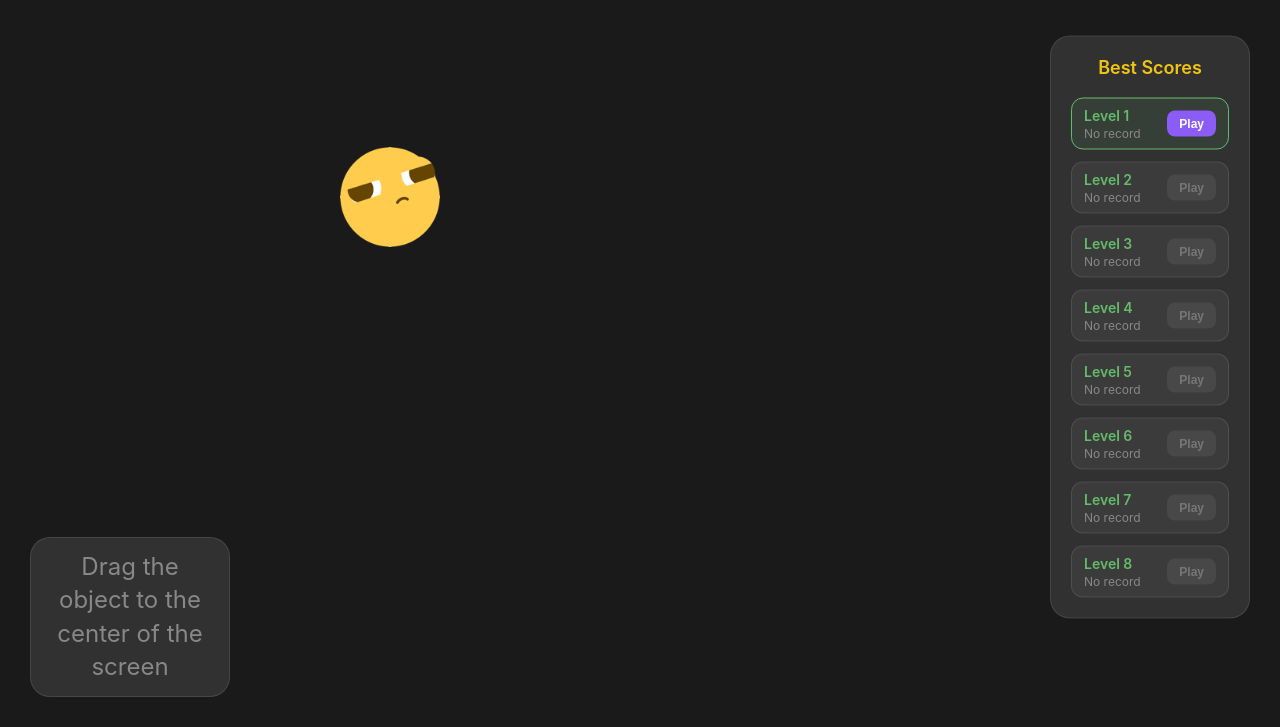
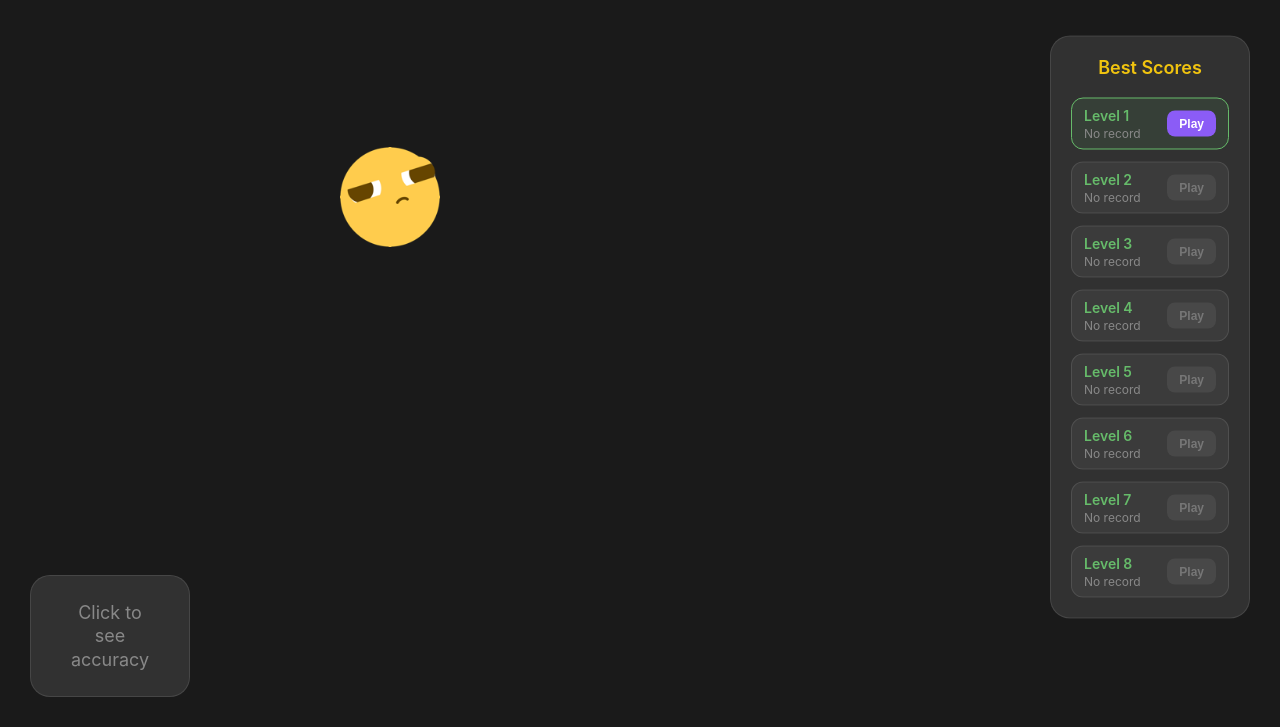
Before and after one commit to Ray-Hsueh/centring-disaster, a plain HTML site: page index.html in a window 1280 px wide. Shown: the part 73-800 px from the top of the page. Drawn offline with Linux system fonts and the light colour scheme.

Commit message:
Add flip card animation to accuracy display

```diff
--- a/index.html
+++ b/index.html
@@ -20,7 +20,16 @@
 
         <div class="ui-left">
             <div class="score-display" id="scoreDisplay">
-                <div class="score-text"></div>
+                <div class="flip-container">
+                    <div class="flip-card">
+                        <div class="flip-card-front">
+                            <div class="score-text">Click to see accuracy</div>
+                        </div>
+                        <div class="flip-card-back">
+                            <div class="score-text"></div>
+                        </div>
+                    </div>
+                </div>
             </div>
         </div>
 
--- a/script.js
+++ b/script.js
@@ -4,6 +4,9 @@ class CentringDisaster {
     constructor() {
         this.draggableObject = document.getElementById('draggableObject');
         this.scoreDisplay = document.getElementById('scoreDisplay');
+        this.flipCard = this.scoreDisplay.querySelector('.flip-card');
+        this.flipCardFront = this.scoreDisplay.querySelector('.flip-card-front .score-text');
+        this.flipCardBack = this.scoreDisplay.querySelector('.flip-card-back .score-text');
         this.successOverlay = document.getElementById('successOverlay');
         this.successScore = document.getElementById('successScore');
         this.successText = document.getElementById('successText');
@@ -129,6 +132,8 @@ class CentringDisaster {
         document.querySelector('.copy-btn').addEventListener('click', this.copyScore.bind(this));
         this.nextLevelBtn.addEventListener('click', this.nextLevel.bind(this));
         this.replayBtn.addEventListener('click', this.replayLevel.bind(this));
+
+        this.scoreDisplay.addEventListener('click', this.toggleFlipCard.bind(this));
 
         this.successOverlay.addEventListener('click', (e) => {
             if (e.target === this.successOverlay) {
@@ -373,12 +378,14 @@ class CentringDisaster {
 
     updateScoreDisplay(score = null) {
         if (score !== null) {
-            this.scoreDisplay.querySelector('.score-text').textContent =
-                i18n.t('accuracy', { score: score.toFixed(1) });
+            this.flipCardBack.textContent = i18n.t('accuracy', { score: score.toFixed(1) });
         } else {
-            this.scoreDisplay.querySelector('.score-text').textContent =
-                i18n.t('dragInstruction');
+            this.flipCardBack.textContent = i18n.t('dragInstruction');
         }
+    }
+
+    toggleFlipCard() {
+        this.flipCard.classList.toggle('flipped');
     }
 
     renderBestScores() {
--- a/style.css
+++ b/style.css
@@ -58,18 +58,72 @@ body {
 
 .score-display {
     text-align: center;
-    font-size: 24px;
+    font-size: 18px;
     color: #888;
     transition: all 0.3s ease;
     background: rgba(255, 255, 255, 0.1);
-    padding: 12px 20px;
+    padding: 20px 24px;
     border-radius: 20px;
     border: 1px solid rgba(255, 255, 255, 0.1);
-    max-width: 200px;
+    min-width: 160px;
+    max-width: 240px;
+    min-height: 80px;
+    cursor: pointer;
+}
+
+.score-display:hover {
+    background: rgba(255, 255, 255, 0.15);
+    border-color: rgba(255, 255, 255, 0.2);
+    transform: scale(1.02);
+}
+
+.flip-container {
+    perspective: 1000px;
+    width: 100%;
+    height: 100%;
+    min-height: 80px;
+}
+
+.flip-card {
+    position: relative;
+    width: 100%;
+    height: 100%;
+    min-height: 80px;
+    text-align: center;
+    transition: transform 0.6s;
+    transform-style: preserve-3d;
+    cursor: pointer;
+}
+
+.flip-card.flipped {
+    transform: rotateY(180deg);
+}
+
+.flip-card-front,
+.flip-card-back {
+    position: absolute;
+    width: 100%;
+    height: 100%;
+    min-height: 80px;
+    backface-visibility: hidden;
+    display: flex;
+    align-items: center;
+    justify-content: center;
+    padding: 12px;
+    box-sizing: border-box;
+}
+
+.flip-card-back {
+    transform: rotateY(180deg);
 }
 
 .score-text {
-    line-height: 1.4;
+    line-height: 1.3;
+    word-wrap: break-word;
+    text-align: center;
+    font-size: inherit;
+    max-width: 100%;
+    white-space: normal;
 }
 
 .best-scores {
```
